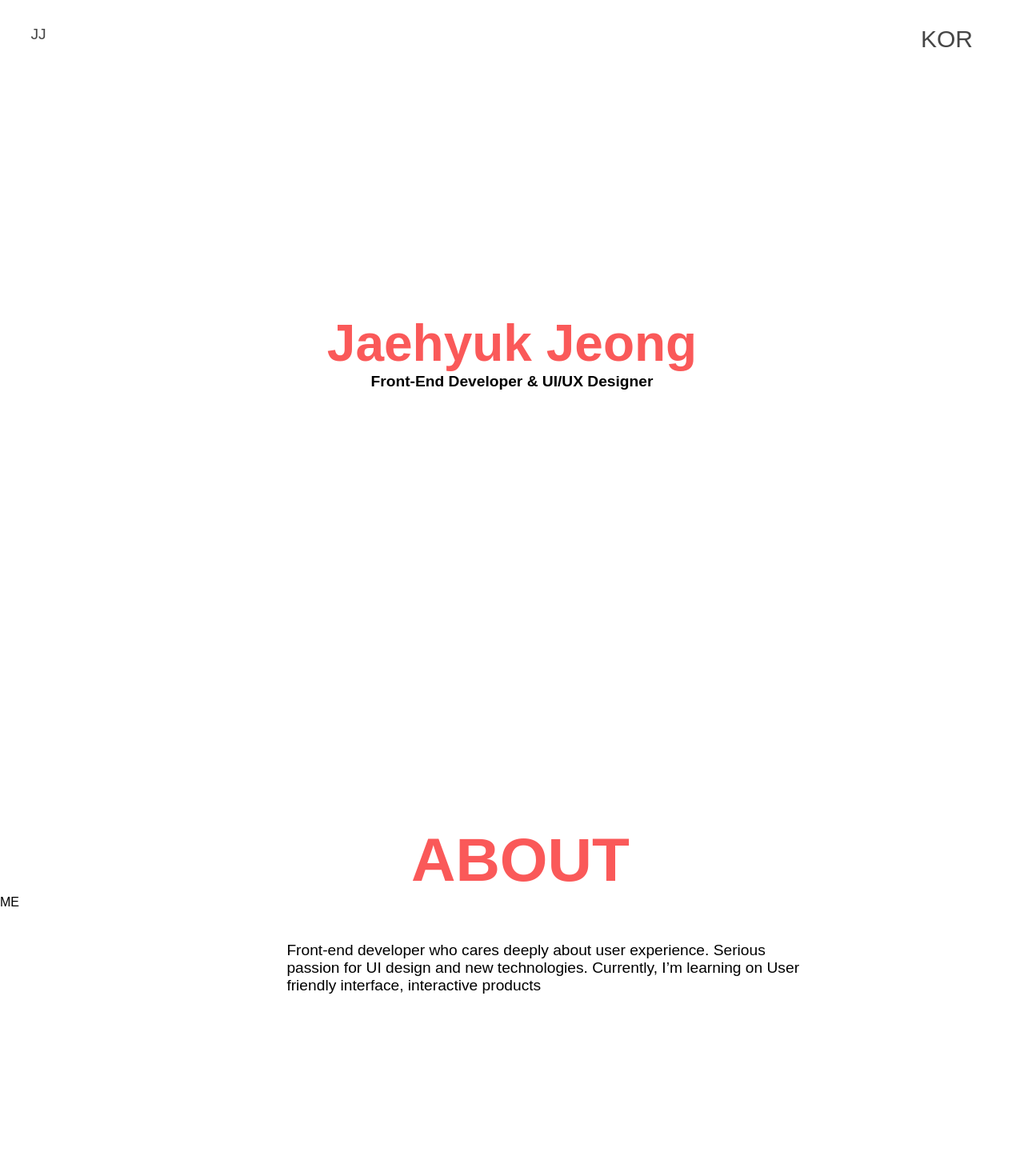
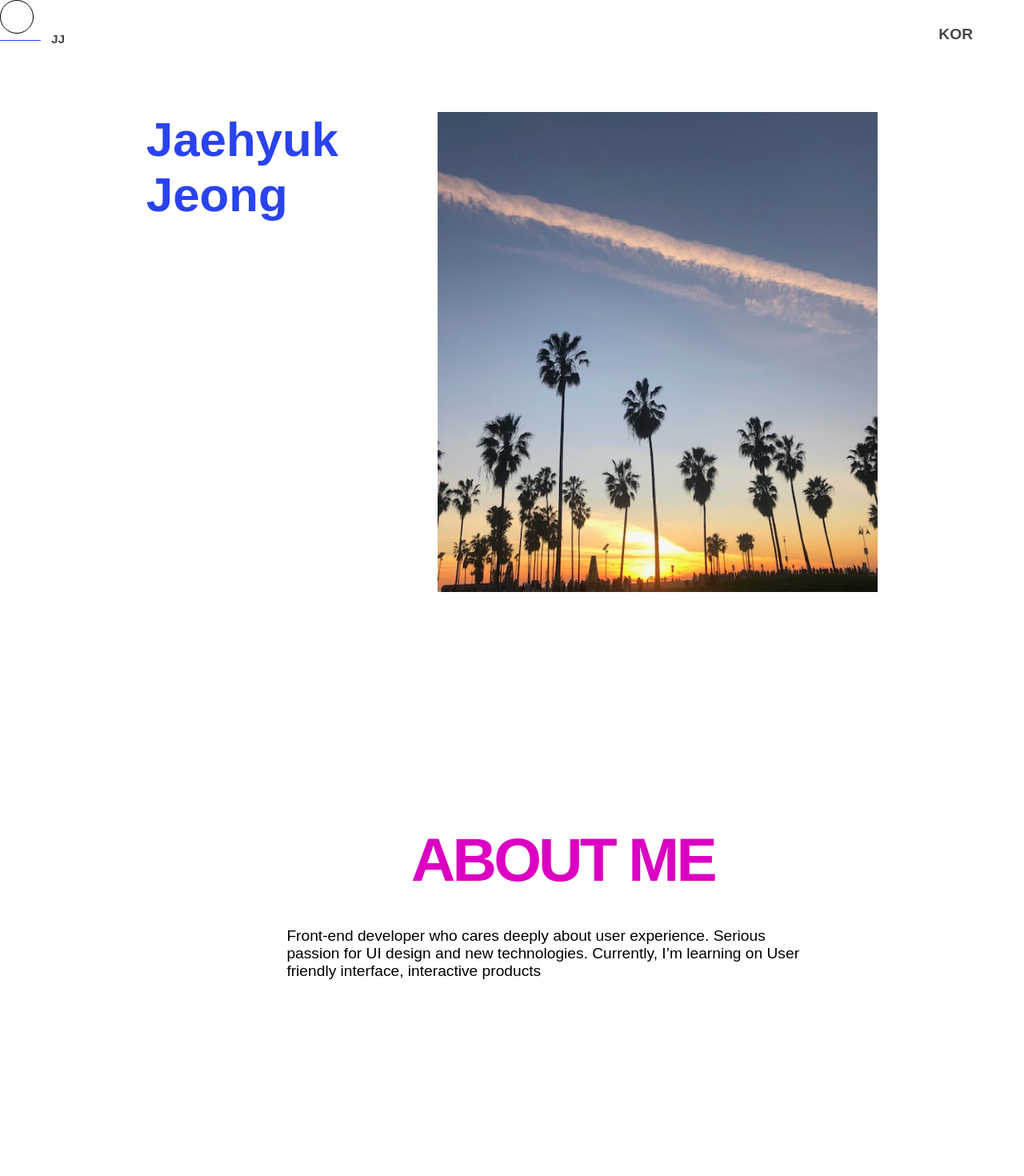
Before and after one commit to mkonjkr/Scroll_Slide, a React (Create React App) app: page / in a window 1280 px wide. Shown: the top 1470 px of the page at 80% size. Built offline with nearby package versions, Linux system fonts and the light colour scheme; a web font is replaced by a local one.

Commit message:
Revised 11/23

```diff
--- a/package.json
+++ b/package.json
@@ -6,6 +6,7 @@
     "@testing-library/jest-dom": "^5.14.1",
     "@testing-library/react": "^11.2.7",
     "@testing-library/user-event": "^12.8.3",
+    "node-sass": "^6.0.1",
     "react": "^17.0.2",
     "react-dom": "^17.0.2",
     "react-scripts": "4.0.3",
--- a/src/App.css
+++ b/src/App.css
@@ -8,6 +8,7 @@
 body {
   margin: 0;
   width: 100%;
+  cursor: none;
 }
 
 .contents {
@@ -20,41 +21,60 @@ body {
   display: flex;
   justify-content: center;
   align-items: center;
-  flex-direction: column;
   font-family: "Bai Jamjuree", sans-serif;
   margin-bottom: 150px;
 }
 
 .logo_name {
   position: absolute;
-  left: 3%;
-  top: 4%;
-  font-size: 1.5vw;
-  font-weight: 300;
+  left: 5%;
+  top: 5%;
+  font-size: 1.2vw;
+  font-weight: 700;
   color: #464646;
+}
+
+.logo_name:before {
+  content: "";
+  position: absolute;
+  width: 5vw;
+  left:-6vw;
+  height: 1px;
+  top: calc(50% + 1px);
+  border-bottom: 1px solid #2943F0;
+  transform: translate3d(0, -50%, 0);
 }
 
 .logo_country {
   position: absolute;
   right: 5%;
   top: 4%;
-  font-size: 30px;
-  font-weight: 300;
+  font-size: 1.5vw;
+  font-weight: 700;
   color:#464646;
 }
 
-.main_name {
-
-  /* font-family: "Bodoni Moda", serif; */
-  text-align: center;
-  font-size: 5vw;
-  font-weight: 600;
-  animation: fadeIn ease 1.5s;
-  color:#fa5959;
-
+.main_content {
+  display: flex;
+  justify-content: space-around;
 }
 
-@keyframes fadeIn {
+.main_image {
+  width: 550px;
+  height: 600px;
+}
+
+.main_name {
+  /* font-family: "Bodoni Moda", serif; */
+  width: 30%;
+  font-size: 60px;
+  font-weight: 600;
+ /*  animation: fadeIn ease 1.5s; */
+  color:#2943F0/* #fa5959 */;
+}
+
+
+/* @keyframes fadeIn {
   0% {
     transform: scale(0);
     opacity: 0;
@@ -64,7 +84,7 @@ body {
     opacity: 100;
     transform: scale(1);
   }
-}
+} */
 
 .main_job {
   /* font-family: 'Montserrat', sans-serif; */
@@ -75,13 +95,14 @@ body {
   transform: translateY(-30px);
   animation-delay: 1.5s;
   opacity: 0;
+  color: #2943F0;
 }
 
 
 @keyframes gGjJEE {
   0% {
     opacity: 0;
-    transform: translateY(-30px);
+    transform: translateY(-90px);
   }
 
   100% {
@@ -102,7 +123,8 @@ body {
 /*   transition: transform 5s ease-out 0s; */
   font-size: 6vw;
   font-weight: 700;
-  color: #fa5959;
+  color: #DC00C2;
+  letter-spacing: -0.05em;
 /*   color: #999; */
  /*  opacity: 0.5; */
 }
@@ -118,11 +140,18 @@ body {
 
 }
 
-.skills {
+.content_skill {
   width: 100%;
   height: 100vh;
-  background-color: #fa5959;
+  background-color: #2943F0;
   color: #fff;
   font-family: "Bai Jamjuree", sans-serif;
   font-size: 4vw;
+  letter-spacing: -0.05em;
 }
+
+
+/* .sklil_list {
+  display: flex;
+  flex-direction: column;
+} */
--- a/src/App.js
+++ b/src/App.js
@@ -3,16 +3,15 @@ import Main from "./components/Main.js";
 import About from "./components/About.js";
 import "./App.css";
 import Skills from "./components/Skills.js";
-
-
+import { CustomCursor } from "./components/Cursor.jsx";
 
 const App = () => {
   return (
     <div className="contents">
-
-        <Main />
-        <About />
-        <Skills />
+      <CustomCursor />
+      <Main />
+      <About />
+      <Skills />
     </div>
   );
 };
--- a/src/components/About.js
+++ b/src/components/About.js
@@ -22,7 +22,7 @@ function About() {
         position_div = scroll < dy - 100 ? true : false;
       } */
 
-    if (scrollX >= document.documentElement.clientWidth * 0.275) {
+    if (scrollX >= document.documentElement.clientWidth * 0.278) {
     } else {
       document.querySelector(".test2").style.transform = `translateX(${
         temp * 0.055
@@ -36,10 +36,7 @@ function About() {
   return (
     <div className="div2">
       <div className="test2" ref={scrollRef}>
-        ABOUT
-      </div>
-      <div>
-         ME
+        ABOUT ME
       </div>
       <div className="aboutText">
         Front-end developer who cares deeply about user experience. Serious
--- /dev/null
+++ b/src/components/Cursor.jsx
@@ -0,0 +1,18 @@
+import React from "react";
+import "./style.scss";
+
+export const CustomCursor = () => {
+    const cursorRef = React.useRef(null);
+
+    React.useEffect(() => {
+        document.addEventListener("mousemove", (e) => {
+            const {clientX, clientY} = e;
+            const mouseX = clientX - cursorRef.current.clientWidth / 2;
+            const mouseY = clientY - cursorRef.current.clientHeight / 2;
+            cursorRef.current.style.transform = `translate3d(${mouseX}px, ${mouseY}px, 0`
+        });
+    }, []);
+    return (
+        <div className="app-cursor" ref={cursorRef}/>
+    )
+}
--- a/src/components/Main.js
+++ b/src/components/Main.js
@@ -1,4 +1,5 @@
 import React from "react";
+import Palmtree from "../img/palmtree.jpg";
 
 const Main = () => {
   let country = false;
@@ -22,8 +23,11 @@ const Main = () => {
       <div className="logo_country" onClick={name_changes}>
         KOR
       </div>
-      <div className="main_name">Jaehyuk Jeong</div>
-      <div className="main_job">Front-End Developer & UI/UX Designer</div>
+      <div className="main_content">
+        <div className="main_name">Jaehyuk Jeong</div>
+        {/* <div className="main_job">Front-End Developer & UI/UX Designer</div> */}
+        <img src={Palmtree} alt="Palmtree" className="main_image" />
+      </div>
     </div>
   );
 };
--- a/src/components/Skills.js
+++ b/src/components/Skills.js
@@ -1,7 +1,23 @@
 import React from "react";
 
 const Skills = () => {
-  return <div className="skills">SKILLS</div>;
+  return (
+    <div className="content_skill">
+      <p>SKILLS</p>
+      {/* <div className="sklil_list">
+        <span className="skills">
+          <a href="#" className="skill_test">
+            <span>test1</span>
+          </a>
+        </span>
+        <span className="skills">
+          <a href="#" className="skill_test">
+            <span>test2</span>
+          </a>
+        </span>
+      </div> */}
+    </div>
+  );
 };
 
 export default Skills;
--- /dev/null
+++ b/src/components/style.scss
@@ -0,0 +1,12 @@
+.app-cursor {
+    z-index: 1000;
+    border-radius: 50%;
+    width: 40px;
+    height: 40px;
+    border: 1px solid black;
+    pointer-events: none;
+    overflow: hidden;
+    transform: translate(0, 0, 0);
+
+    position: fixed;
+}
```
Also changed, not shown: src/img/palmtree.jpg (added), 1 other file (tests, documents, lock files or other folders).
